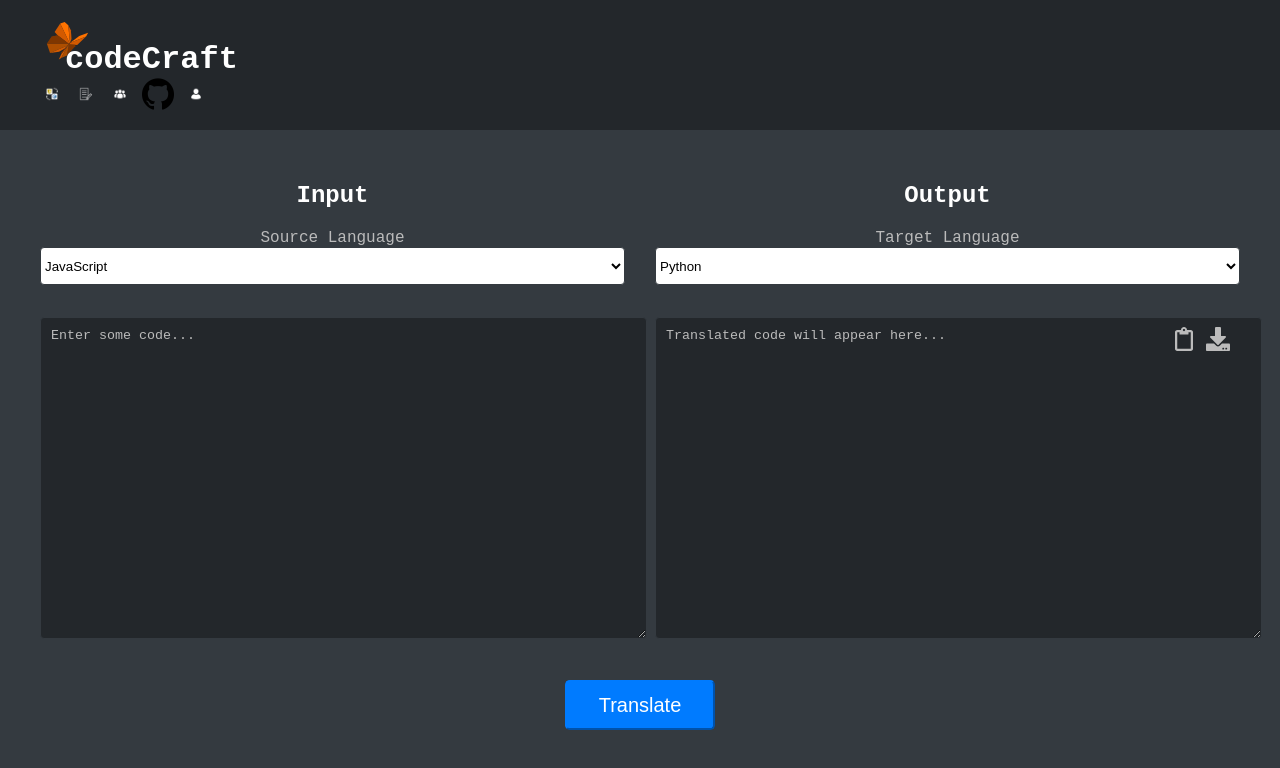
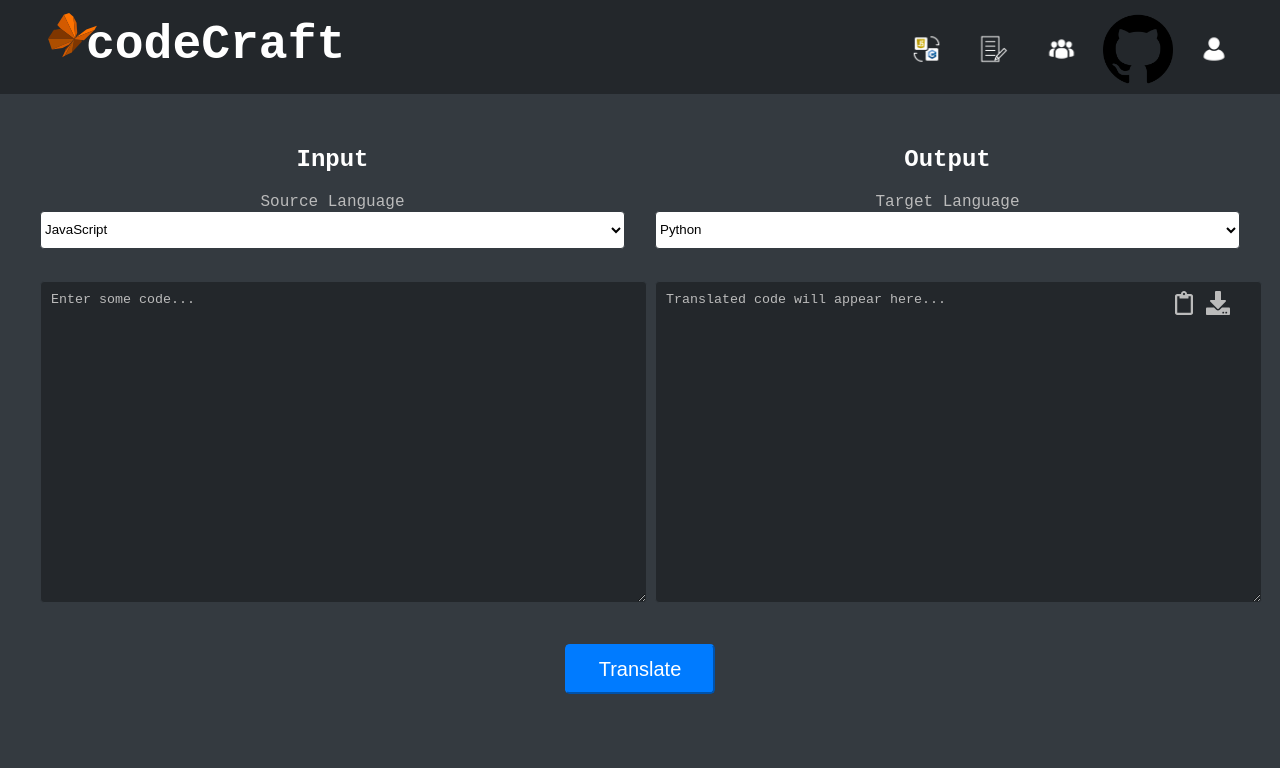
Before and after one commit to TheGoofy-Goobers/CS490_project, a React (Create React App) app in the folder frontend/: page / in a window 1280 px wide. Shown: the top 768 px of the page. Built offline with nearby package versions, Linux system fonts and the light colour scheme.

Commit message:
Adjusting formatting on the banner

```diff
--- a/frontend/src/components/translatepage/TranslatePage.css
+++ b/frontend/src/components/translatepage/TranslatePage.css
@@ -13,7 +13,7 @@
 
 .banner {
   background-color: #23272b; /* Darker banner background */
-  padding: 20px 0; /* Increased padding for a larger banner */
+  padding: 10px 0; /* Increased padding for a larger banner */
 }
 
 .header-content {
@@ -25,40 +25,37 @@
 .logo-container {
   display: flex;
   align-items: center;
-  /* Other styles for logo container */
+  margin-right: auto;
 }
 
-.banner-content {
-  display: flex;
-  justify-content: space-between;
-  align-items: center;
+.logo-butterfly {
+  margin-right: -19px; /* Adjust this to control space between butterfly and text */
+  height: 65px; /* Size of butterfly */
+  width: auto;
+}
+
+h1 {
+  font-size: 3rem;
+  margin: 0;
+  padding: 0;
+  line-height: 70px;
+  display: inline-block;
 }
 
 .icon-container {
   display: flex;
   align-items: center;
-  /* Adjust the gap to your preference */
-  gap: 10px;
+  justify-content: flex-end; /* Aligns the icons to the right */
+  flex-grow: 1;
+  /* Remove flex-grow if you don't want icons to take up all available space */
+  gap: 15px; /* Adjust the space between the icons */
 }
 
 .icon-container img {
-  height: 32px; /* Adjust the size as needed */
+  height: 70px; /* Adjust the size of icons */
   cursor: pointer;
-}
-
-.logo-butterfly {
-  height: 55px;
-  width: 55px;
-  /* Adjust margins as needed to position the butterfly */
-}
-
-/* Adjust the left margin of the h1 to bring it closer to the butterfly icon */
-h1 {
-  margin-left: -30px; /* Reduce this value to bring it closer to the butterfly icon */
-  margin-bottom: 0;
-  padding: 0;
-  font-size: 2rem;
-  display: inline-block;
+  /* Adjust margin-bottom to align icons with the codeCraft text */
+  margin-top: -66px; /* This is an example value; you may need to adjust it */
 }
 
 h1, h2 {
```
